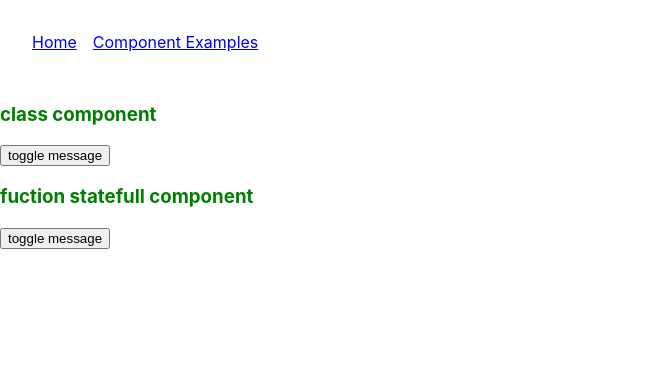
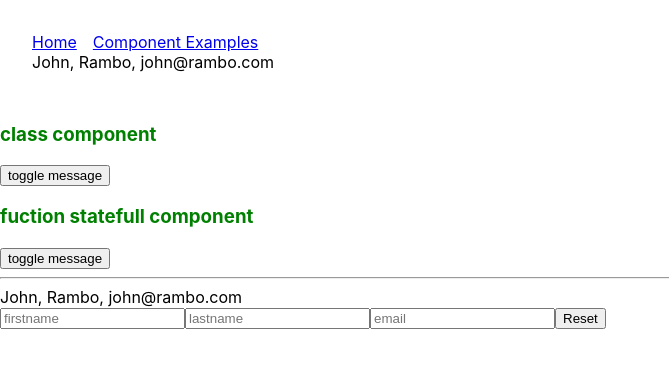
Before and after one commit to Lurtt/react-basics, a React (Create React App) app: page /examples in a window 1280 px wide. Shown: the top 368 px of the page, without its empty margins (0-669 px from the left). Built offline with nearby package versions, Linux system fonts and the light colour scheme.

Commit message:
create userContext example

```diff
--- a/src/components/Header.js
+++ b/src/components/Header.js
@@ -1,6 +1,7 @@
 import React from 'react'
 import { Link } from "react-router-dom";
 
+import UserContext from '../contexts/userContext'
 import { root, navigation } from './Header.module.css'
 
 const Header = () => (
@@ -9,6 +10,11 @@ const Header = () => (
       <Link to="/">Home</Link>
       <Link to="/examples">Component Examples</Link>
     </nav>
+
+    {/* old usage */}
+    <UserContext.Consumer>
+      {({ user }) => <div>{`${user.firstname}, ${user.lastname}, ${user.email}`}</div>}
+    </UserContext.Consumer>
   </header>
 )
 
--- /dev/null
+++ b/src/contexts/userContext.js
@@ -0,0 +1,35 @@
+import React, { useState } from 'react'
+
+const fakeUser = {
+  firstname: "John",
+  lastname: "Rambo",
+  email: "john@rambo.com",
+}
+
+const emptyUser = {
+  firstname: "",
+  lastname: "",
+  email: "",
+}
+
+const UserContext = React.createContext()
+
+export const UserProvider = ({ children }) => {
+  const [user, setUser] = useState(fakeUser)
+
+  const handleLogin = user => setUser(user)
+
+  const handleLogout = () => setUser(emptyUser)
+
+  return (
+    <UserContext.Provider value={{
+      user,
+      onLogin: handleLogin,
+      onLogout: handleLogout,
+    }}>
+      {children}
+    </UserContext.Provider>
+  )
+}
+
+export default UserContext
--- a/src/pages/Examples.js
+++ b/src/pages/Examples.js
@@ -1,5 +1,6 @@
-import React, { Component, Fragment } from 'react';
+import React, { Component, Fragment, useContext } from 'react';
 
+import UserContext from '../contexts/userContext'
 import Headline from '../components/Headline'
 import useToggleMessage from '../hooks/useToggleMessage'
 
@@ -48,11 +49,49 @@ const GoodWay = () => {
 }
 
 const Home = () => {
+  const { user, onLogin, onLogout } = useContext(UserContext)
+
+  const handleOnChange = (key, value) => onLogin({
+    ...user,
+    [key]: value
+  })
+
+  // const saveFirstname = ({ target }) => onLogin({
+  //   firstname: target.value,
+  //   lastname,
+  //   email,
+  // })
+
+  // const saveLastname = ({ target }) => onLogin({
+  //   firstname,
+  //   lastname: target.value,
+  //   email,
+  // })
+
+  // const saveEmail = ({ target }) => onLogin({
+  //   firstname,
+  //   lastname,
+  //   email: target.value,
+  // })
 
   return (
     <Fragment>
       <BadWay />
       <GoodWay />
+      <hr />
+      <div>{user.firstname}, {user.lastname}, {user.email}</div>
+      <div>
+        <input type="text" placeholder="firstname" onChange={({ target }) => handleOnChange("firstname", target.value)} />
+        <input type="text" placeholder="lastname" onChange={({ target }) => handleOnChange("lastname", target.value)} />
+        <input type="text" placeholder="email" onChange={({ target }) => handleOnChange("email", target.value)} />
+
+        {/*
+          <input type="text" placeholder="lastname" onChange={saveLastname} />
+          <input type="text" placeholder="email" onChange={saveEmail} />
+        */}
+
+        <button onClick={onLogout}>Reset</button>
+      </div>
     </Fragment>
   )
 }
```
Also changed, not shown: src/App.js (+7 -8 lines).
